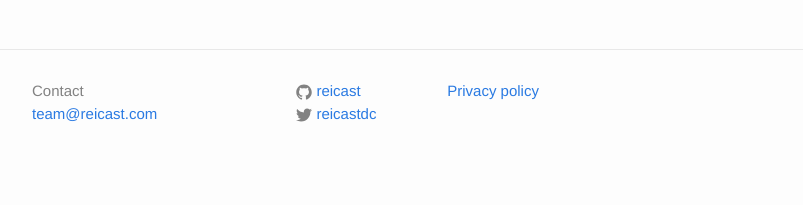
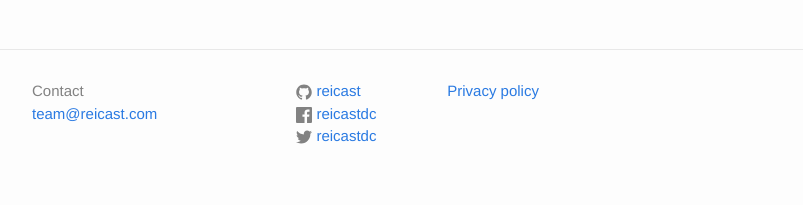
Before and after one commit to skmp/reicast.com, a Jekyll site: the page built from index.html, in a window 1280 px wide. Shown: the part 1076-1281 px from the top of the page, without its empty margins (238-1041 px from the left). Built offline with Jekyll 4.4.1, drawn with Linux system fonts in a browser that asks for light colours.

Commit message:
Add facebook link

```diff
--- a/_config.yml
+++ b/_config.yml
@@ -12,8 +12,10 @@
   Reicast is a portable dreamcast emulator
 baseurl: ""
 url: "http://reicast.com"
+github_username:  reicast
+facebook_username: reicastdc
 twitter_username: reicastdc
-github_username:  reicast
+
 
 # Build settings
 markdown: kramdown
--- a/_includes/footer.html
+++ b/_includes/footer.html
@@ -15,6 +15,12 @@
           {% if site.github_username %}
           <li>
             {% include icon-github.html username=site.github_username %}
+          </li>
+          {% endif %}
+
+          {% if site.facebook_username %}
+          <li>
+            {% include icon-facebook.html username=site.facebook_username %}
           </li>
           {% endif %}
 
--- /dev/null
+++ b/_includes/icon-facebook.html
@@ -0,0 +1 @@
+<a href="https://facebook.com/{{ include.username }}"><span class="icon icon--facebook">{% include icon-facebook.svg %}</span><span class="username">{{ include.username }}</span></a>
```
Also changed, not shown: _includes/icon-facebook.svg (added).
